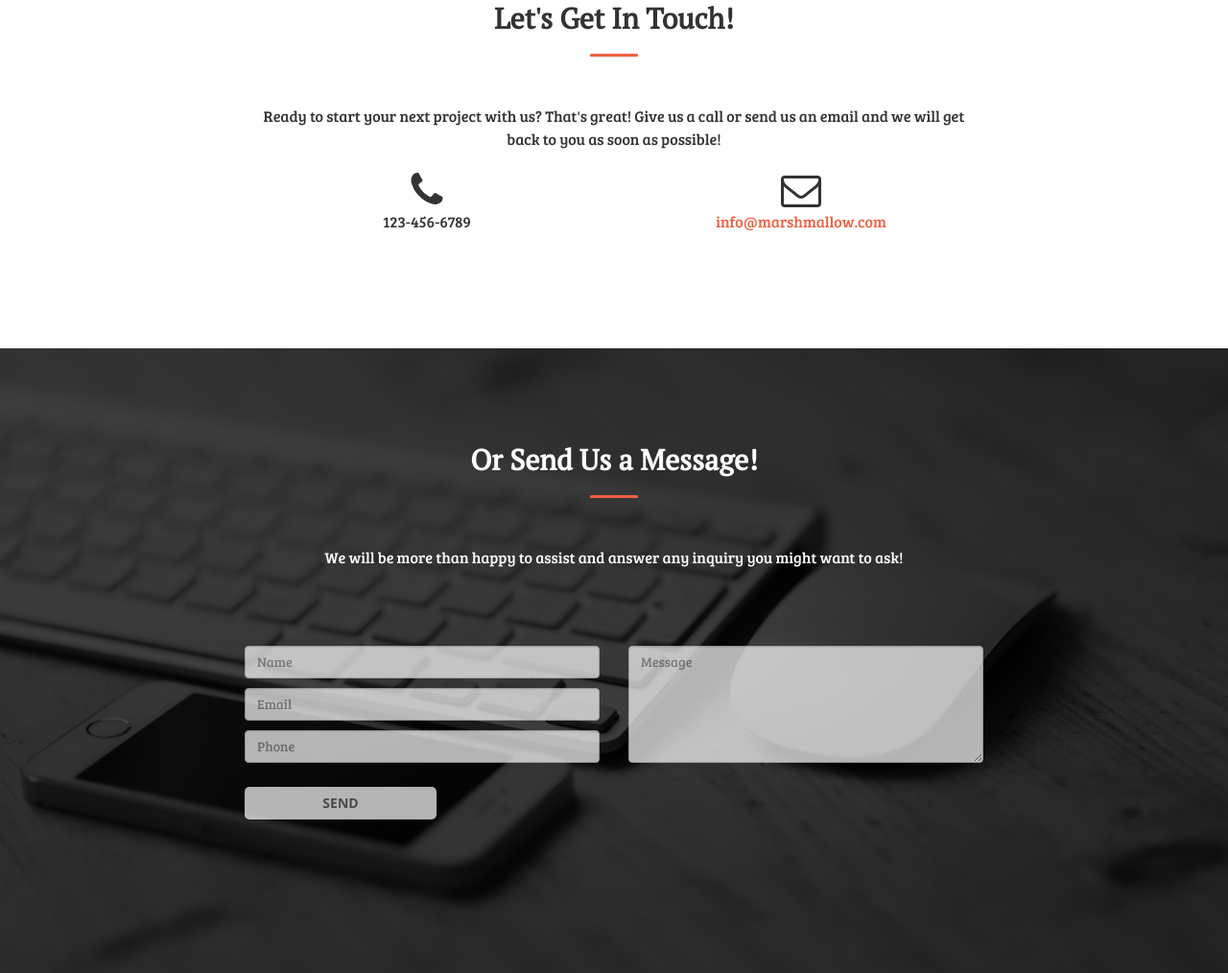
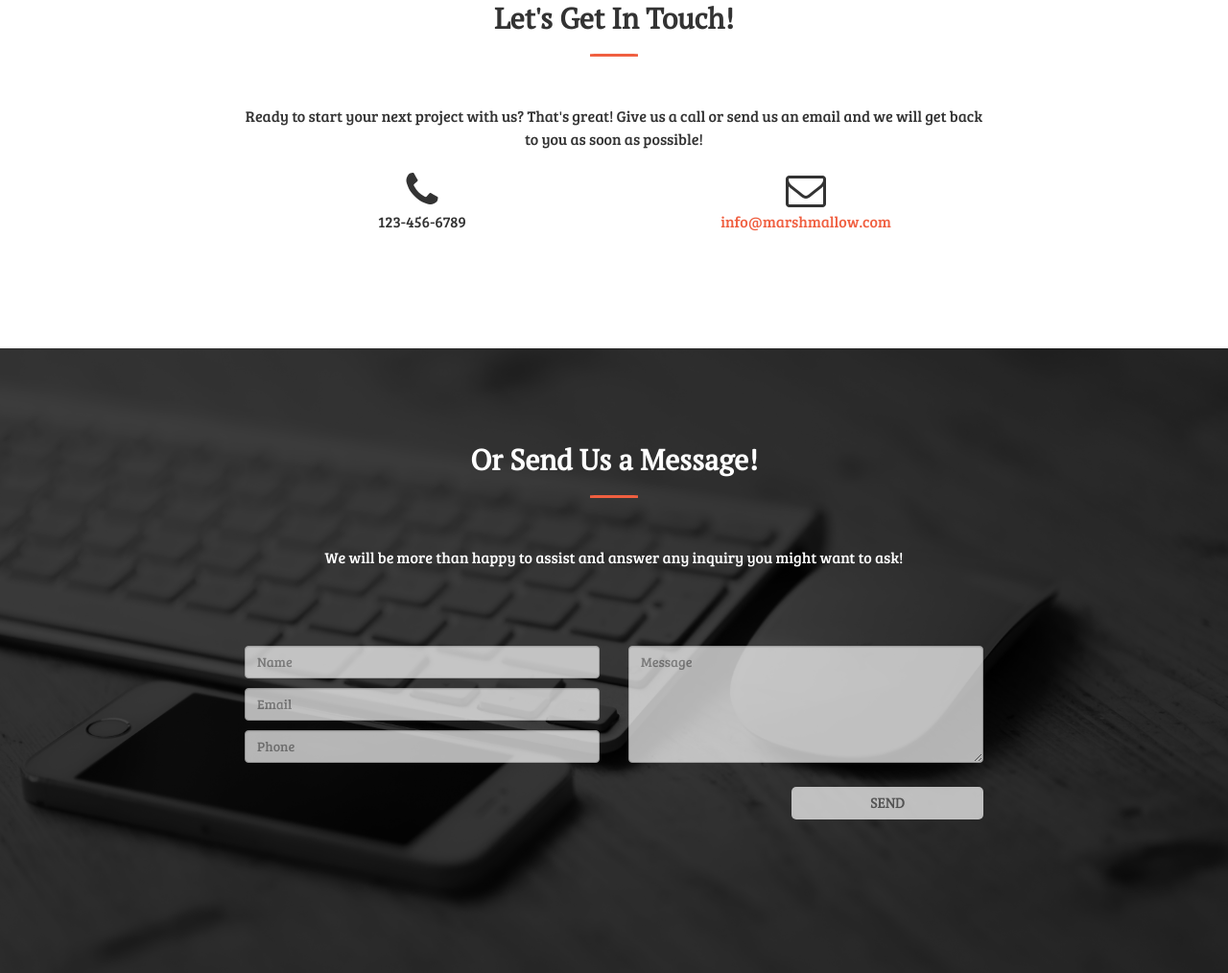
Before and after one commit to Perspective11/Marshmallow-Lab, a website: page index.html in a window 1280 px wide. Shown: the part 4521-5535 px from the top of the page at 96% size. Drawn offline with nearby package versions, Linux system fonts and the light colour scheme.

Commit message:
Divided Contact section to TWO subsections
1- Social media section
2- Message us section

also made tweaks to the send button and effects to the form

```diff
--- a/index.html
+++ b/index.html
@@ -363,14 +363,22 @@
         </div>
     </aside>
 
-    <section id="contact1">
-        <div class="container">
+    <section id="contact">
+        <div class="social-div container">
             <div class="row">
                 <div class="col-lg-8 col-lg-offset-2 text-center">
                     <h2 class="section-heading">Let's Get In Touch!</h2>
                     <hr class="primary">
                     <p>Ready to start your next project with us? That's great! Give us a call or send us an email and we will get back to you as soon as possible!</p>
                 </div>
+                <!-- <div class="links-container">
+                  <div class="links" >
+                    <a class="fa fa-facebook fa-3x wow bounceIn" href="#Facebook"></a>
+                    <a class="fa fa-instagram fa-3x wow bounceIn" href="#Instigram"></a>
+                    <a class="fa fa-twitter fa-3x wow bounceIn" href="#Twitter"></a>
+                    <a class="fa fa-youtube fa-3x wow bounceIn" href="#YouTube"></a>
+                  </div>
+                </div> -->
                 <div class="col-lg-4 col-lg-offset-2 text-center">
                     <i class="fa fa-phone fa-3x wow bounceIn"></i>
                     <p>123-456-6789</p>
@@ -381,9 +389,7 @@
                 </div>
             </div>
         </div>
-    </section>
-    <section id="contact">
-        <div class="container-fluid">
+        <div class="message-div container-fluid">
             <div class="contact-heading row">
                 <div class="col-lg-8 col-lg-offset-2 text-center">
                     <h2 class="section-heading">Or Send Us a Message!</h2>
@@ -391,8 +397,9 @@
                     <p>We will be more than happy to assist and answer any inquiry you might want to ask!</p>
                 </div>
             </div>
-            <form>
-                <div class="form-container row">
+
+            <div class="form-container row">
+                <form>
                     <div class="container col-md-6 col-sm-12 text-center">
                         <input type="text" class="form-control" name="name" placeholder="Name" />
                         <input type="email" class="form-control" name="email" placeholder="Email" />
@@ -401,9 +408,10 @@
                     <div class=" container col-md-6 col-sm-12 text-center">
                         <textarea class="form-control" placeholder="Message" rows="4"></textarea>
                     </div>
-                    <input type="submit" value="Send" class="btn submit-form btn-default btn-xl"/>
-                </div>
-            </form>
+                    <input type="submit" value="Send" class="btn submit-form btn-default btn-xl" />
+                </form>
+            </div>
+        </div>
     </section>
 
     <!-- jQuery -->
--- a/less/_marshmallow.less
+++ b/less/_marshmallow.less
@@ -626,7 +626,21 @@ section#services {
         margin: 0 auto 20px;
     }
 }
+
 #contact {
+  padding: 0;
+}
+.social-div {
+  //background-color: pink;
+  padding: 100px 0;
+
+}
+
+.message-div {
+    padding: 100px 0;
+    color: white;
+    text-align: center;
+    overflow: hidden;
     background-color: @theme-dark;
     background-image: url("../img/message-background.jpg");
     background-size: cover;
@@ -634,9 +648,6 @@ section#services {
     background-repeat: no-repeat;
     background-blend-mode: overlay;
     //background-attachment: fixed;
-    color: white;
-    text-align: center;
-    overflow: hidden;
     .form-container {
         text-align: center;
         display: block;
@@ -644,6 +655,7 @@ section#services {
         max-width: 800px;
         width: auto;
     }
+
     input {
         margin: 10px auto;
     }
@@ -657,6 +669,7 @@ section#services {
         max-width: 500px;
         .transition-all();
         &:focus {
+            transform: scale(1.03);
             opacity: 1;
             box-shadow:inset 0 1px 1px rgba(0,0,0,.075),0 0 8px rgba(254, 254, 254, 0.98);
         }
@@ -665,6 +678,8 @@ section#services {
         display: block;
         border-radius: 5px;
         color: fade(black,60%);
+        .pt-serif-font();
+        font-weight: 800;
         //margin: 30px auto;
         height: auto;
         min-width: 200px;
@@ -674,13 +689,14 @@ section#services {
         &:hover, &:focus {
             opacity: 1;
             color: black;
+            transform: scale(1.03);
             box-shadow:inset 0 1px 1px rgba(0,0,0,.075),0 0 8px rgba(254, 254, 254, 0.98);
         }
         @media (min-width: 992px)
         {
-          float: left;
+          float: right;
           padding: 6px 12px;
-          margin-left:15px;
+          margin-right:15px;
           height : 34px;
         }
     }
```
Also changed, not shown: css/styles.css.
